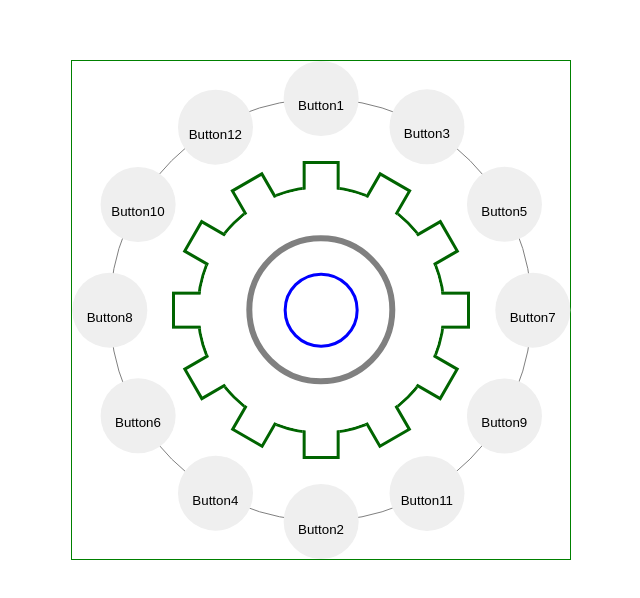
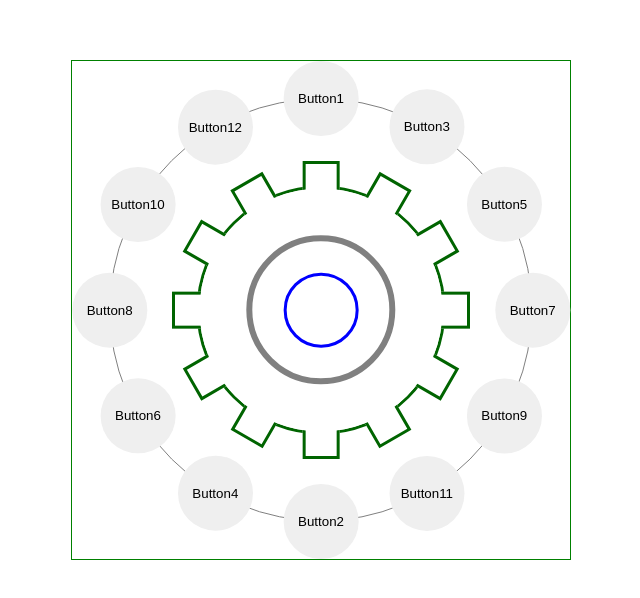
Before and after one commit to MichalKRZ-pl/StarMenu, a website: page index.html in a window 1280 px wide. Shown: the part 140-738 px from the top of the page, without its empty margins (29-669 px from the left). Drawn offline with Linux system fonts and the light colour scheme.

Commit message:
changed way ending buttons receive their dimmensions to solve off center text issue

```diff
--- a/index.html
+++ b/index.html
@@ -15,34 +15,34 @@
       <div class="star__gear-wheel star__gear-wheel--bottom"></div>
       <div class="star__external-wheel"></div>
       <div class="star__diagonal">
-        <button class="star__btn">Button1</button>
+        <div class="star__end"><button class="star__btn">Button1</button></div>
         <div class="star__tooth"></div>
-        <button class="star__btn">Button2</button>
+        <div class="star__end"><button class="star__btn">Button2</button></div>
       </div>
       <div class="star__diagonal">
-        <button class="star__btn">Button3</button>
+        <div class="star__end"><button class="star__btn">Button3</button></div>
         <div class="star__tooth"></div>
-        <button class="star__btn">Button4</button>
+        <div class="star__end"><button class="star__btn">Button4</button></div>
       </div>
       <div class="star__diagonal">
-        <button class="star__btn">Button5</button>
+        <div class="star__end"><button class="star__btn">Button5</button></div>
         <div class="star__tooth"></div>
-        <button class="star__btn">Button6</button>
+        <div class="star__end"><button class="star__btn">Button6</button></div>
       </div>
       <div class="star__diagonal">
-        <button class="star__btn">Button7</button>
+        <div class="star__end"><button class="star__btn">Button7</button></div>
         <div class="star__tooth"></div>
-        <button class="star__btn">Button8</button>
+        <div class="star__end"><button class="star__btn">Button8</button></div>
       </div>
       <div class="star__diagonal">
-        <button class="star__btn">Button9</button>
+        <div class="star__end"><button class="star__btn">Button9</button></div>
         <div class="star__tooth"></div>
-        <button class="star__btn">Button10</button>
+        <div class="star__end"><button class="star__btn">Button10</button></div>
       </div>
       <div class="star__diagonal">
-        <button class="star__btn">Button11</button>
+        <div class="star__end"><button class="star__btn">Button11</button></div>
         <div class="star__tooth"></div>
-        <button class="star__btn">Button12</button>
+        <div class="star__end"><button class="star__btn">Button12</button></div>
       </div>
     </div>
   </body>
--- a/src/sass/main.scss
+++ b/src/sass/main.scss
@@ -87,11 +87,23 @@ $gear-tooth-width: 50%; //this is defined as percentage of diagonal width
   }
 
   &__btn {
+    position: absolute;
+    top: 0;
+    left: 0;
+    height: 100%;
     width: 100%;
-    height: 0;
-    padding-top: 50%;
-    padding-bottom: 50%;
     border-radius: 50%;
     border: none;
   }
+
+  &__end {
+    width: 100%;
+    position: relative;
+    display: inline-block;
+    &::before {
+      content: "";
+      padding-top: 100%;
+      display: block;
+    }
+  }
 }
```
Also changed, not shown: dist/css/main.min.css, 1 other file.
